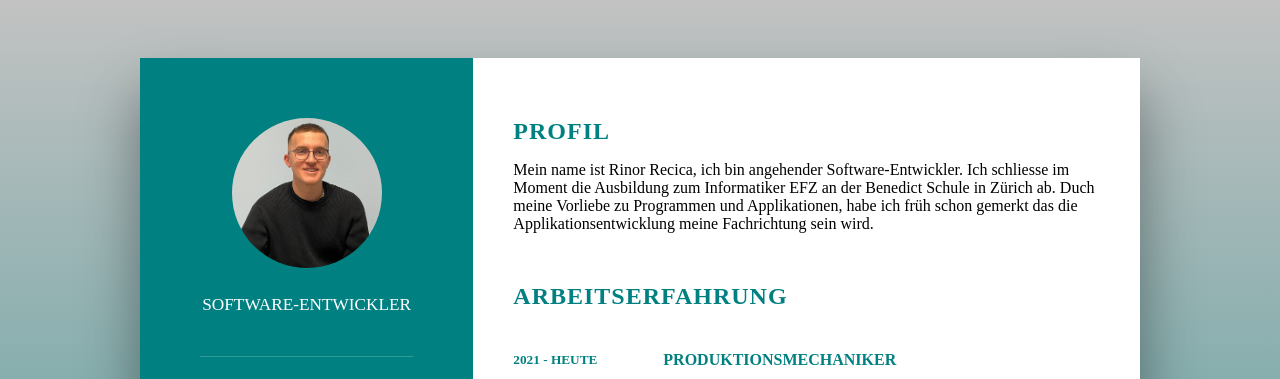
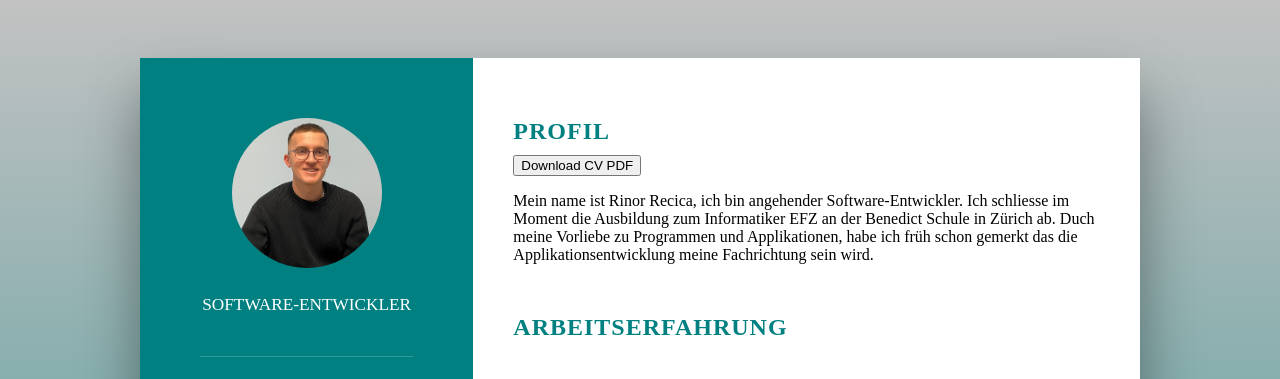
Before and after one commit to RinorRecica/rinorrecica.github.io, a plain HTML site: page index.html in a window 1280 px wide. Shown: the top 379 px of the page. Drawn offline with Linux system fonts and the light colour scheme.

Commit message:
Added button to download CV

```diff
--- a/index.html
+++ b/index.html
@@ -100,6 +100,7 @@
     <div class="right_side">
         <div class="about">
             <h2 class="title2">Profil</h2>
+            <div class="Lebenslauf"><a href="LebenlaufRinorRecica.pdf"><button>Download CV PDF</button></a></div>
             <p>Mein name ist Rinor Recica, ich bin angehender Software-Entwickler.
                 Ich schliesse im Moment die Ausbildung zum Informatiker EFZ an der Benedict Schule in Zürich ab.
                 Duch meine Vorliebe zu Programmen und Applikationen, habe ich früh schon gemerkt
```
